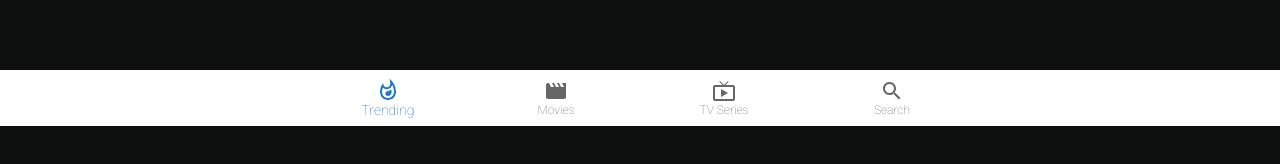
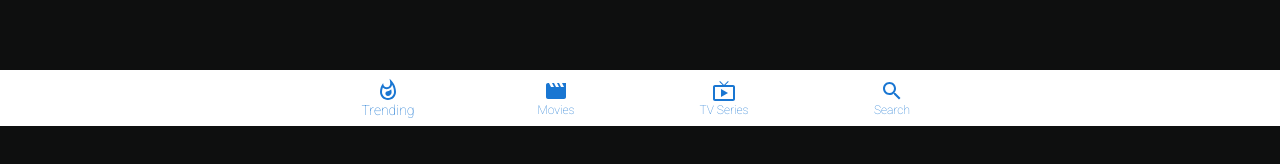
Before and after one commit to Ashish93-mrx/Movie-Series-app, a React (Create React App) app: page /search in a window 1280 px wide. Shown: the part 674-838 px from the top of the page. Built offline with nearby package versions, Linux system fonts and the light colour scheme; no server answers.

Commit message:
changed nav color

```diff
--- a/src/Components/MainNav.js
+++ b/src/Components/MainNav.js
@@ -1,4 +1,4 @@
-import React from 'react';
+import { useState } from 'react';
 import Box from '@mui/material/Box';
 import BottomNavigation from '@mui/material/BottomNavigation';
 import BottomNavigationAction from '@mui/material/BottomNavigationAction';
@@ -9,7 +9,7 @@ import SearchIcon from '@mui/icons-material/Search';
 import { useNavigate } from 'react-router-dom';
 
 export default function SimpleBottomNavigation() {
-  const [value, setValue] = React.useState(0);
+  const [value, setValue] = useState(0);
   const navigate = useNavigate();
 
   const handleChange = (event, newValue) => {
@@ -33,16 +33,16 @@ export default function SimpleBottomNavigation() {
   };
 
   return (
-    <Box sx={{ width: '100%', position: 'fixed', bottom: 0, backgroundColor: '#2d313a', zIndex: 100 }}>
+    <Box sx={{ width: '100%', position: 'fixed', bottom: 0, zIndex: 100 }}>
       <BottomNavigation
         showLabels
         value={value}
         onChange={handleChange}
       >
-        <BottomNavigationAction label="Trending" icon={<WhatshotOutlinedIcon />} />
-        <BottomNavigationAction label="Movies" icon={<MovieCreationIcon />} />
-        <BottomNavigationAction label="TV Series" icon={<LiveTvIcon />} />
-        <BottomNavigationAction label="Search" icon={<SearchIcon />} />
+        <BottomNavigationAction sx={{ color:"#1976d2" }} label="Trending" icon={<WhatshotOutlinedIcon />} />
+        <BottomNavigationAction sx={{ color:"#1976d2" }} label="Movies" icon={<MovieCreationIcon />} />
+        <BottomNavigationAction sx={{ color:"#1976d2" }} label="TV Series" icon={<LiveTvIcon />} />
+        <BottomNavigationAction sx={{ color:"#1976d2" }} label="Search" icon={<SearchIcon />} />
       </BottomNavigation>
     </Box>
   );
```
